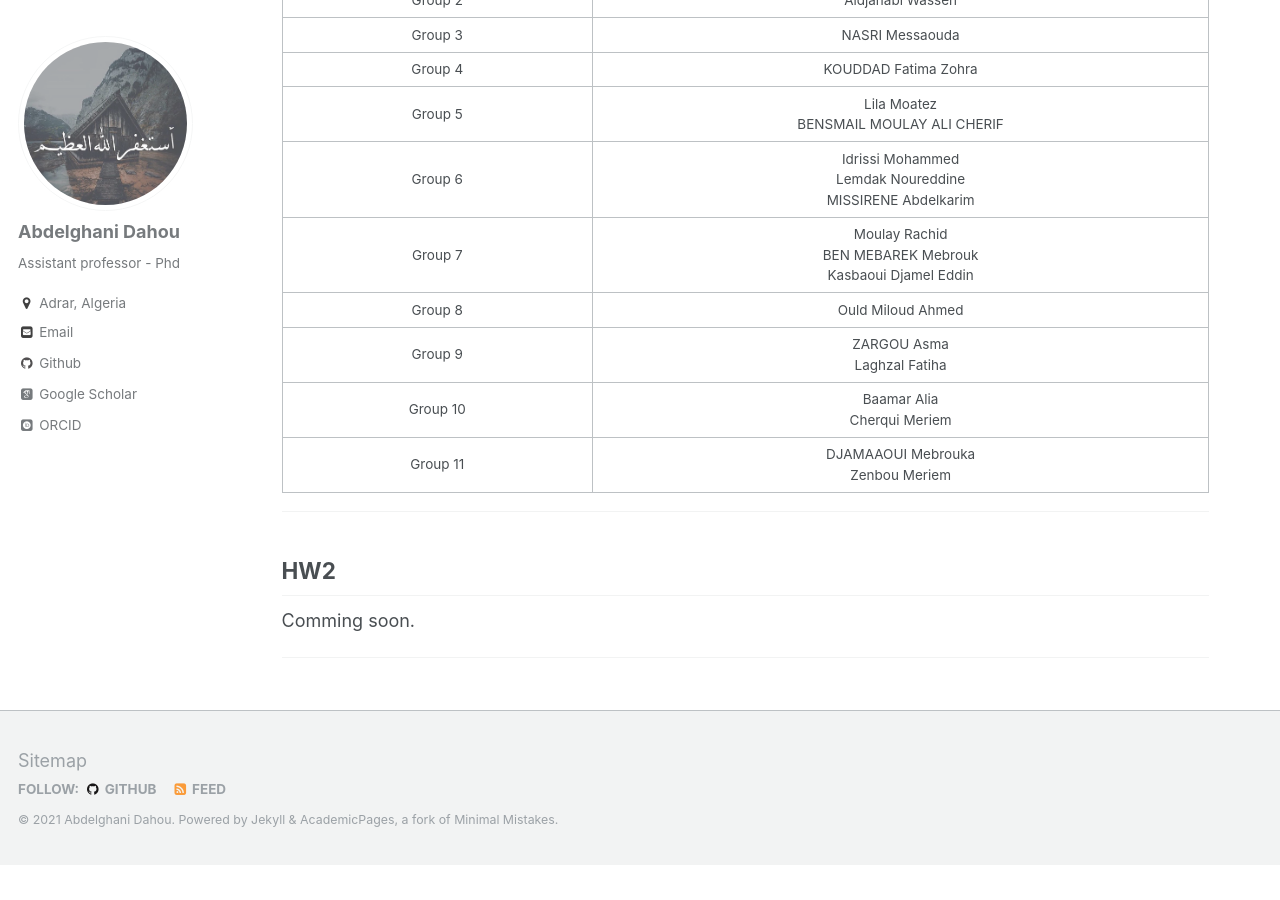
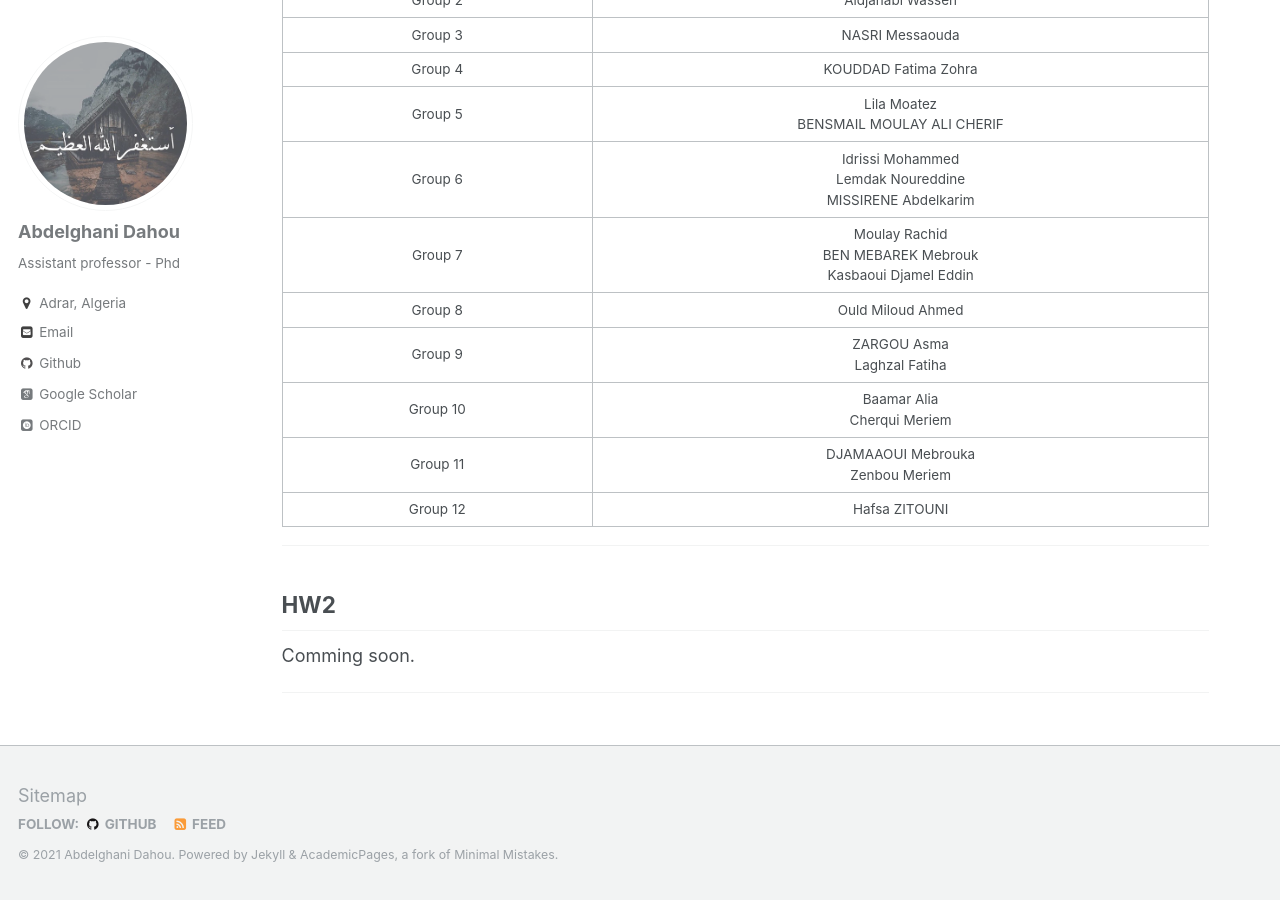
Before and after one commit to dr-dahou-adrar/dr-dahou-adrar.github.io, a Jekyll site: the page built from teaching_content/academic_year_2020_2021/2020-2021-S1-IAR1_HW.md, in a window 1280 px wide and 900 px high, scrolled down 1837 px. Built offline with Jekyll 4.4.1, drawn with Linux system fonts in a browser that asks for light colours; some web fonts are replaced; before the commit the page ends 2702 px from its top, so only the background shows below that.

Commit message:
updated list of teams

```diff
--- a/teaching_content/academic_year_2020_2021/2020-2021-S1-IAR1_HW.md
+++ b/teaching_content/academic_year_2020_2021/2020-2021-S1-IAR1_HW.md
@@ -61,6 +61,7 @@ Using Latex, choose a default article template and tries to briefly answer the f
 | Group 9 | ZARGOU Asma<br>Laghzal Fatiha |
 | Group 10 | Baamar Alia<br>Cherqui Meriem |
 | Group 11 | DJAMAAOUI Mebrouka<br>Zenbou Meriem |
+| Group 12 | Hafsa ZITOUNI |
 
 ***
 ## HW2
```
